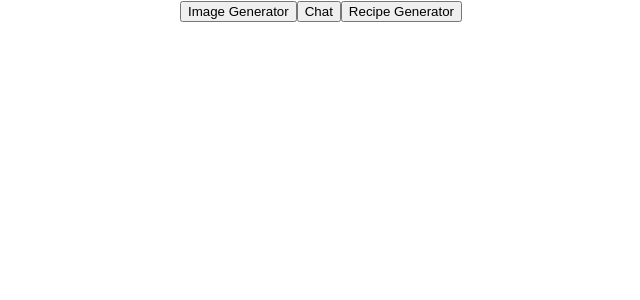
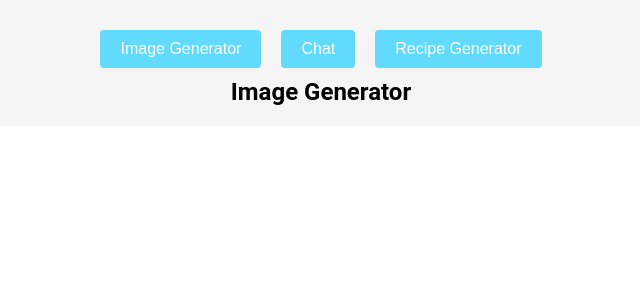
Before and after one commit to MugoSimon/spring-ai, a React (Create React App) app: page / in a window 1280 px wide. Shown: the top 300 px of the page, without its empty margins (319-959 px from the left). Built offline with nearby package versions, Linux system fonts and the light colour scheme.

Commit message:
ui-appearance

```diff
--- a/src/App.css
+++ b/src/App.css
@@ -1,18 +1,40 @@
+/* Apply a global box-sizing rule for consistency */
+*,
+*::before,
+*::after {
+  box-sizing: border-box;
+  margin: 0;
+  padding: 0;
+}
+
+/* Style the main application container */
 .App {
   text-align: center;
+  margin: 0 auto;
+  padding: 20px;
+  max-width: 1200px;
+  font-family: 'Roboto', sans-serif;
+  background-color: #f5f5f5;
 }
 
+/* Style the application logo */
 .App-logo {
   height: 40vmin;
+  display: flex;
+  justify-content: center;
+  align-items: center;
+  margin-bottom: 20px;
   pointer-events: none;
 }
 
+/* Add animation to the logo if motion preference allows */
 @media (prefers-reduced-motion: no-preference) {
   .App-logo {
     animation: App-logo-spin infinite 20s linear;
   }
 }
 
+/* Style the header */
 .App-header {
   background-color: #282c34;
   min-height: 100vh;
@@ -22,12 +44,24 @@
   justify-content: center;
   font-size: calc(10px + 2vmin);
   color: white;
+  padding: 20px;
+  border-radius: 8px;
+  box-shadow: 0 4px 8px rgba(0, 0, 0, 0.1);
 }
 
+/* Style links */
 .App-link {
   color: #61dafb;
+  text-decoration: none;
+  font-weight: bold;
+  transition: color 0.3s ease;
 }
 
+.App-link:hover {
+  color: #21a1f1;
+}
+
+/* Define the logo spin animation */
 @keyframes App-logo-spin {
   from {
     transform: rotate(0deg);
@@ -36,3 +70,73 @@
     transform: rotate(360deg);
   }
 }
+
+/* Style buttons */
+button {
+  background-color: #61dafb;
+  border: none;
+  border-radius: 4px;
+  color: white;
+  padding: 10px 20px;
+  font-size: 1rem;
+  cursor: pointer;
+  transition: background-color 0.3s ease, transform 0.2s ease;
+  margin: 10px;
+}
+
+button:hover {
+  background-color: #21a1f1;
+  transform: translateY(-2px);
+}
+
+button:active {
+  background-color: #1b8cd8;
+  transform: translateY(0);
+}
+
+/* Style tabs container */
+.tabs {
+  display: flex;
+  justify-content: center;
+  margin: 20px 0;
+  border-bottom: 2px solid #ddd;
+}
+
+/* Style individual tab */
+.tab {
+  padding: 10px 20px;
+  cursor: pointer;
+  font-weight: bold;
+  color: #555;
+  transition: color 0.3s ease, border-bottom 0.3s ease;
+}
+
+.tab:hover {
+  color: #000;
+}
+
+.tab-active {
+  color: #000;
+  border-bottom: 2px solid #61dafb;
+}
+
+/* Responsive design for smaller screens */
+@media (max-width: 768px) {
+  .App-header {
+    font-size: calc(8px + 2vmin);
+  }
+
+  button {
+    width: 100%;
+    padding: 15px;
+  }
+
+  .tabs {
+    flex-direction: column;
+  }
+
+  .tab {
+    width: 100%;
+    text-align: center;
+  }
+}
--- a/src/App.js
+++ b/src/App.js
@@ -1,21 +1,27 @@
-import React, { useState, useEffect } from 'react';
-import './App.css';
+import React, { useState, useEffect } from "react";
+import "./App.css";
 
 function App() {
-
-  const[activetab, setActivetab] = useState('image-generator');
+  const [activetab, setActivetab] = useState("image-generator");
 
   const handleTabChange = (tab) => {
-    alert(tab)
+    //alert(tab);
     setActivetab(tab);
   };
 
-
   return (
     <div className="App">
-      <button onClick={() => handleTabChange('image-generator')}> Image Generator</button>
-      <button onClick={() => handleTabChange('chat')}> Chat</button>
-      <button onClick={() => handleTabChange('recipe-generator')}> Recipe Generator</button>
+      <button onClick={() => handleTabChange("image-generator")}>
+        Image Generator
+      </button>
+      <button onClick={() => handleTabChange("chat")}> Chat</button>
+      <button onClick={() => handleTabChange("recipe-generator")}>
+        Recipe Generator
+      </button>
+
+      <div>{activetab === "image-generator" && <h2>Image Generator</h2>}</div>
+      <div>{activetab === "chat" && <h2>Chat</h2>}</div>
+      <div>{activetab === "recipe-generator" && <h2>Recipe Generator</h2>}</div>
     </div>
   );
 }
```
